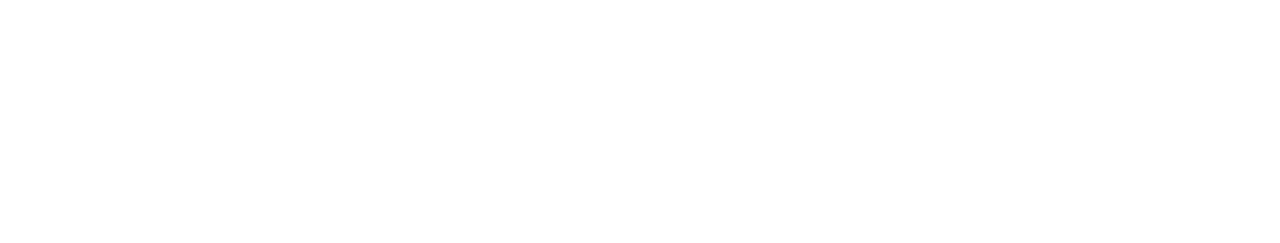
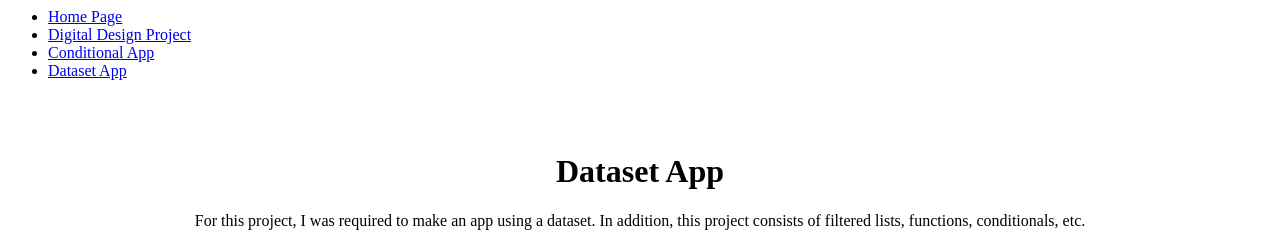
Before and after one commit to ajkang1/dataset-app, a plain HTML site: page index.html in a window 1280 px wide. Shown: the top 243 px of the page. Drawn offline with Linux system fonts and the light colour scheme; grey boxes are pictures that could not be loaded.

Commit message:
Update index.html

```diff
--- a/index.html
+++ b/index.html
@@ -1,9 +1,21 @@
 <html>
-
-
-
-
-
-
-
-</html>
+  <head>
+    <link rel="stylesheet" href="style.css">
+    <title> Dataset App </title>
+  </head>
+  <body>
+    <ul>
+      <li><a href = "https://wvcs.github.io/website-ajkang1/"> Home Page </a> </li>
+      <li><a href = "https://ajkang1.github.io/DigitalDesign/"> Digital Design Project </a> </li>
+      <li><a href = "https://ajkang1.github.io/Conditional-App-Project/"> Conditional App </a> </li>
+      <li><a href = "https://poway.instructure.com/"> Dataset App </a> </li>
+    </ul>
+    <center>
+      <br>
+      <br>
+      <h1> Dataset App </h1>
+      <p> For this project, I was required to make an app using a dataset. In addition, this project consists of filtered lists, functions, conditionals, etc.
+      </p>
+      <iframe width="392" height="620" style="border: 0px;" src="https://studio.code.org/projects/applab/xQMcEU0xyoABuAZ0jcT9JcfPoyKPICgsQ4ee5ObjdW0/embed"></iframe>
+    </center>
+    </html>
```
